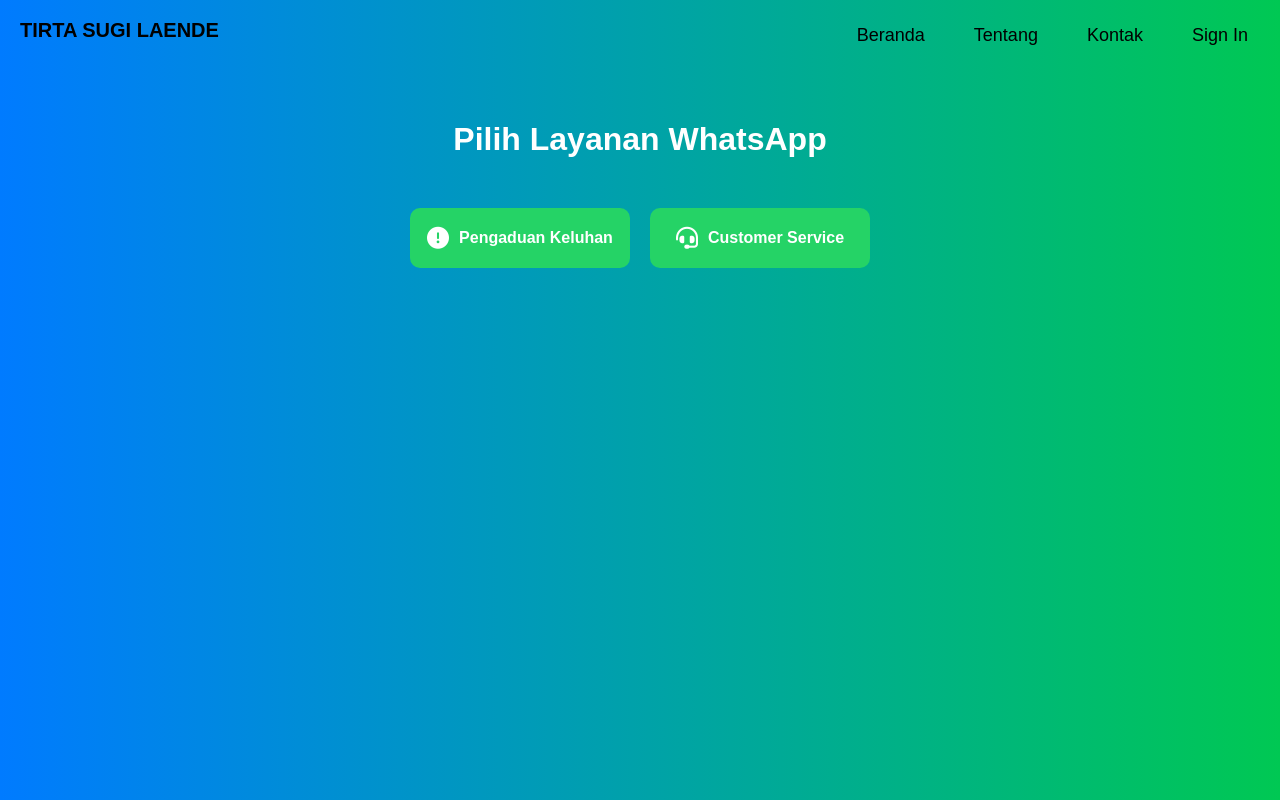
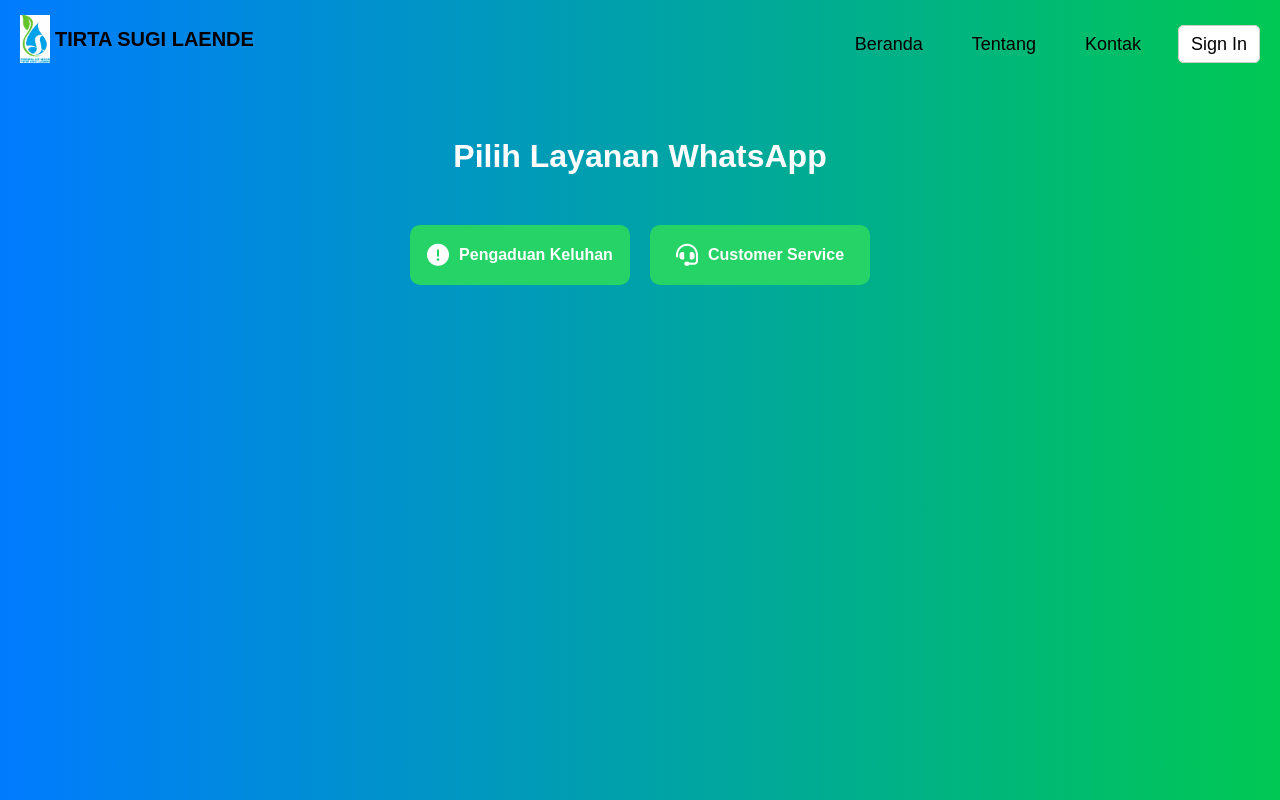
Before and after one commit to farrel0112/Perumda-Tirta-Sugi-Laende, a plain HTML site: page kontak.html in a window 1280 px wide. Drawn offline with Linux system fonts and the light colour scheme.

Commit message:
Update kontak.html

```diff
--- a/kontak.html
+++ b/kontak.html
@@ -4,7 +4,8 @@
   <meta charset="UTF-8">
   <meta name="viewport" content="width=device-width, initial-scale=1.0">
   <title>Pilih Layanan WhatsApp</title>
-  <link rel="stylesheet" href="https://cdnjs.cloudflare.com/ajax/libs/font-awesome/6.4.2/css/all.min.css">
+  <link rel="stylesheet" href="https://cdnjs.cloudflare.com/ajax/libs/font-awesome/6.5.0/css/all.min.css">
+  <link rel="stylesheet" href="https://cdnjs.cloudflare.com/ajax/libs/font-awesome/6.0.0/css/all.min.css">
   <style>
     * {
       margin: 0;
@@ -20,6 +21,12 @@
       flex-direction: column;
       align-items: center;
       color: white;
+    }
+
+    .logo-img {
+        width: 30px;
+        margin-right: 5px;
+        object-fit: contain;
     }
 
     .navbar {
@@ -42,6 +49,14 @@
       gap: 25px;
     }
 
+    .login-btn {
+        padding: 8px 20px;
+        background-color: white;
+        border-radius: 6px;
+        text-decoration: none;
+        border: 1px solid #ccc;
+    }
+
     .nav-links li {
       position: relative;
       margin-top: 10px;
@@ -58,7 +73,6 @@
       color: yellow;
     }
 
-    /* Konten Utama */
       .main-content {
         text-align: center;
         margin-top: 60px;
@@ -128,18 +142,19 @@
 </head>
 <body>
 
-  <!-- Navbar -->
   <nav class="navbar">
+	<div style="display: flex; align-items: center;">
+		<img src="LOGO PERUMDA.jpg" alt="Logo" class="logo-img">
       <div class="logo">TIRTA SUGI LAENDE</div>
+	</div>
 	<ul class="nav-links">
 	  <li><a href="index.html">Beranda</a></li>
 	  <li><a href="tentang.html">Tentang</a></li>
 	  <li><a href="kontak.html">Kontak</a></li>
-	  <li><a href="login.html" class="login-btn">Sign In</a></li>
+	  <li><a href="login.html" class="login-btn" id="loginBtn" >Sign In</a></li>
 	</ul>
   </nav>
 
-  <!-- Konten Utama -->
   <div class="main-content">
     <h1>Pilih Layanan WhatsApp</h1>
     <div class="container">
@@ -152,6 +167,7 @@
       </a>
     </div>
   </div>
-
+</script>
+    <script src="script.js"></script>
 </body>
 </html>
```
Lines whose indentation alone changed are shown as unchanged.
